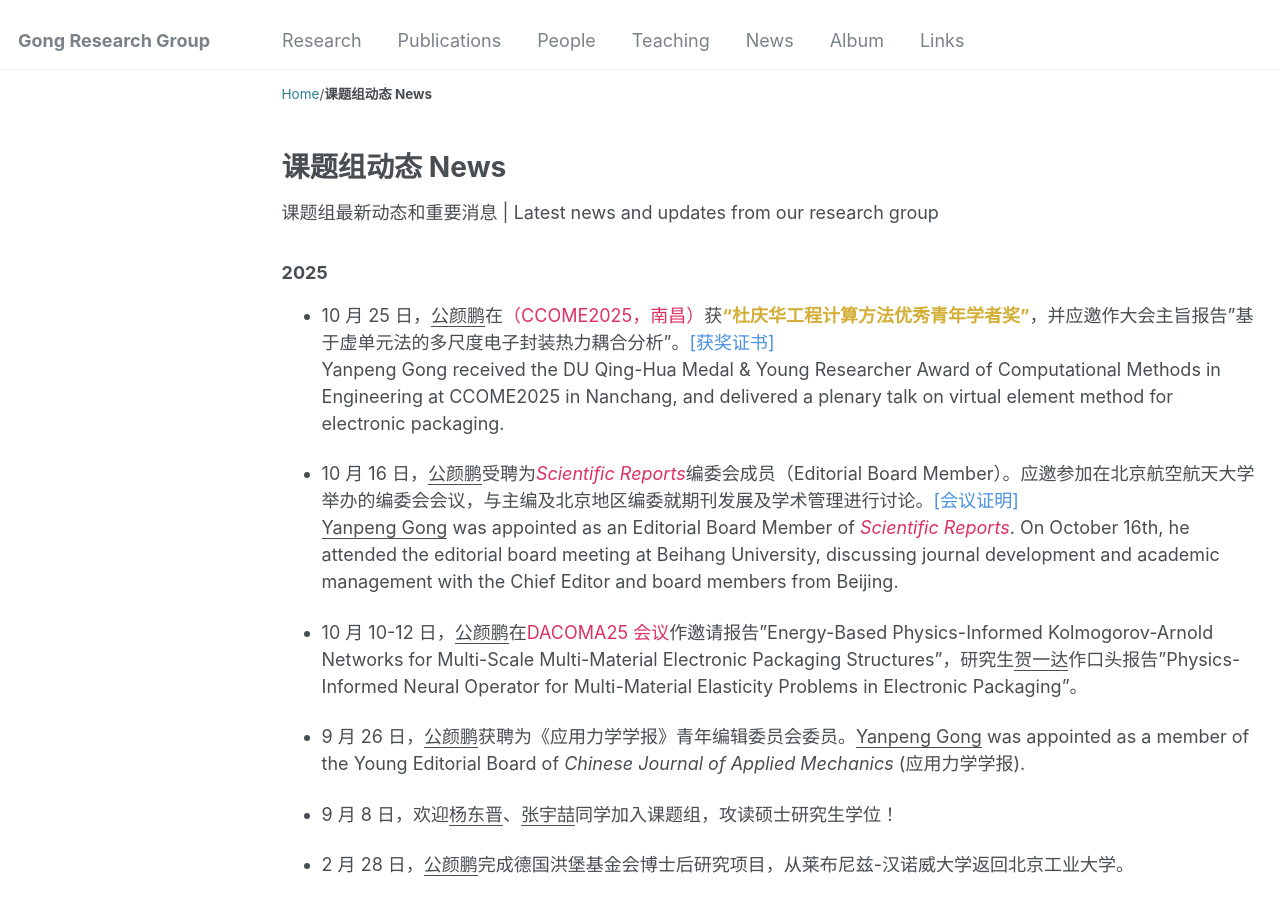
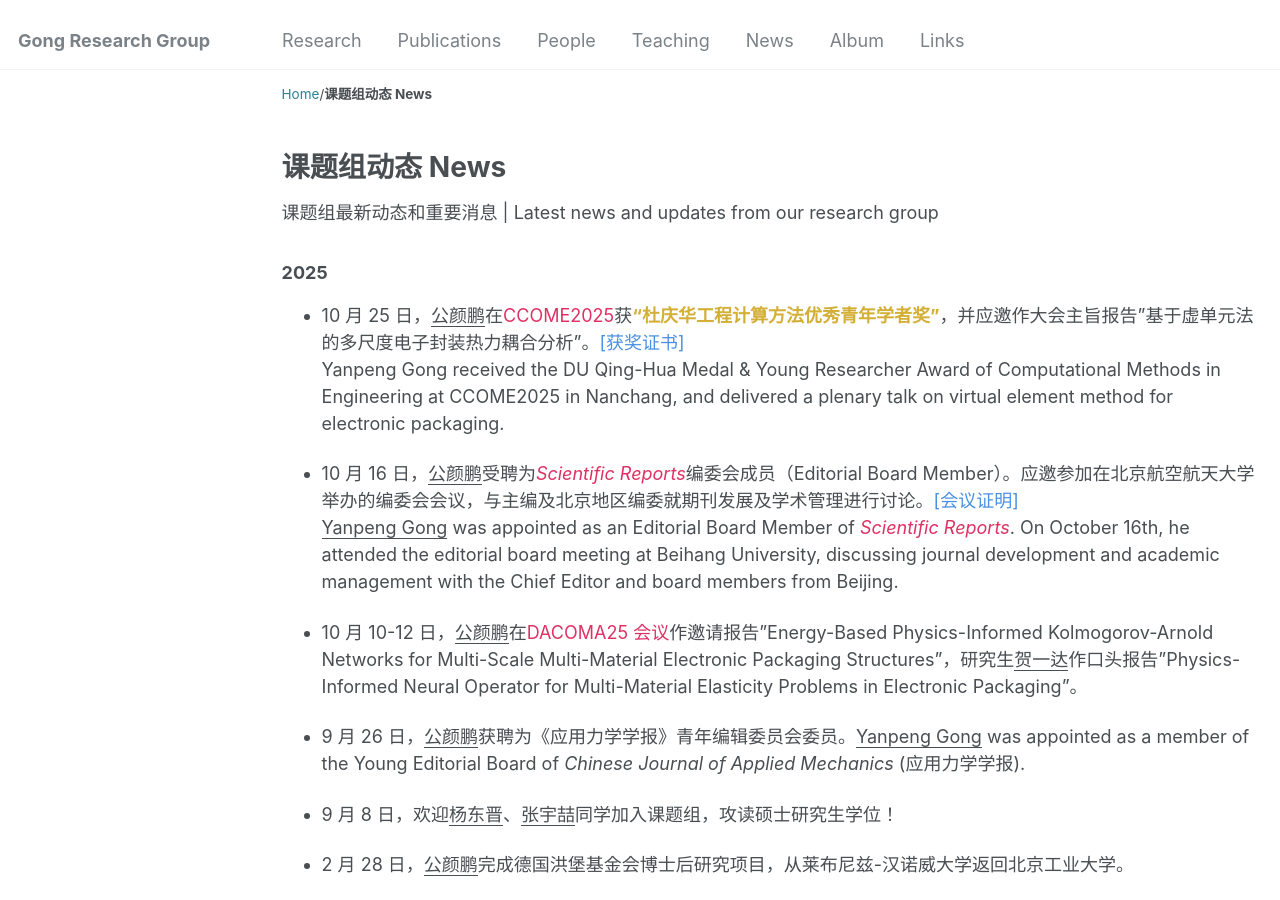
Before and after one commit to yanpeng-gong/yanpeng-gong.github.io, a Jekyll site: the page built from _news/news.md, in a window 1280 px wide and 900 px high. Built offline with Jekyll 4.4.1, drawn with Linux system fonts in a browser that asks for light colours.

Commit message:
newsupdate

```diff
--- a/_news/news.md
+++ b/_news/news.md
@@ -19,7 +19,7 @@ collection: news
 
 <h3>2025</h3>
 
-- 10 月 25 日，<u>公颜鹏</u>在<a href="http://yanpeng-gong.github.io/files/Conference_program/CCOME2025.pdf" style="text-decoration:none;color:#DE3163;">（CCOME2025，南昌）</a>获<span style="color:#D4AF37; font-weight:bold;">"杜庆华工程计算方法优秀青年学者奖"</span>，并应邀作大会主旨报告"基于虚单元法的多尺度电子封装热力耦合分析"。<a href="http://yanpeng-gong.github.io/files/news/2025_DQH_award.pdf" style="text-decoration:none;color:#4A90E2;">[获奖证书]</a><br>
+- 10 月 25 日，<u>公颜鹏</u>在<a href="http://yanpeng-gong.github.io/files/Conference_program/CCOME2025.pdf" style="text-decoration:none;color:#DE3163;">CCOME2025</a>获<span style="color:#D4AF37; font-weight:bold;">"杜庆华工程计算方法优秀青年学者奖"</span>，并应邀作大会主旨报告"基于虚单元法的多尺度电子封装热力耦合分析"。<a href="http://yanpeng-gong.github.io/files/news/2025_DQH_award.pdf" style="text-decoration:none;color:#4A90E2;">[获奖证书]</a><br>
   Yanpeng Gong received the DU Qing-Hua Medal & Young Researcher Award of Computational Methods in Engineering at CCOME2025 in Nanchang, and delivered a plenary talk on virtual element method for electronic packaging.
 
 - 10 月 16 日，<u>公颜鹏</u>受聘为<a href="https://www.nature.com/srep/" style="text-decoration:none;color:#DE3163;"><em>Scientific Reports</em></a>编委会成员（Editorial Board Member）。应邀参加在北京航空航天大学举办的编委会会议，与主编及北京地区编委就期刊发展及学术管理进行讨论。<a href="http://yanpeng-gong.github.io/files/news/2025_SR_EBM_meeting.pdf" style="text-decoration:none;color:#4A90E2;">[会议证明]</a><br>
```
